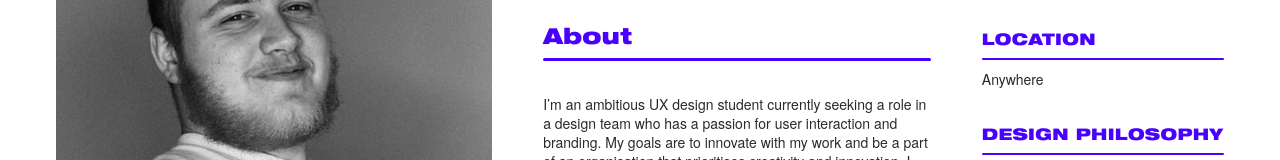
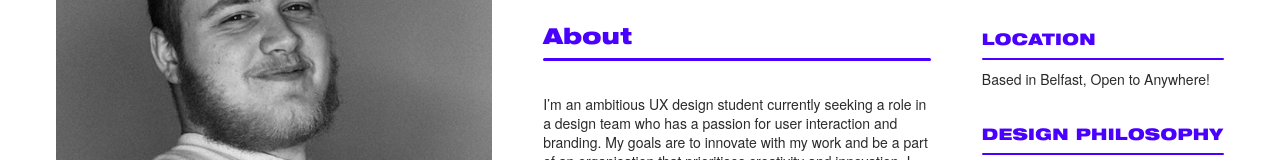
Before and after one commit to Unwisegenius/unwisegenius, a website: page about.html in a window 1280 px wide. Shown: the part 264-424 px from the top of the page. Drawn offline with Linux system fonts and the light colour scheme; a web font is replaced by a local one.

Commit message:
changed a bit of text in about

```diff
--- a/about.html
+++ b/about.html
@@ -56,7 +56,7 @@
       <aside class="about-side">
         <section class="mini">
           <h3 class="mini-title">Location</h3>
-          <p>Anywhere</p>
+          <p>Based in Belfast, Open to Anywhere!</p>
         </section>
 
         <section class="mini">
```
